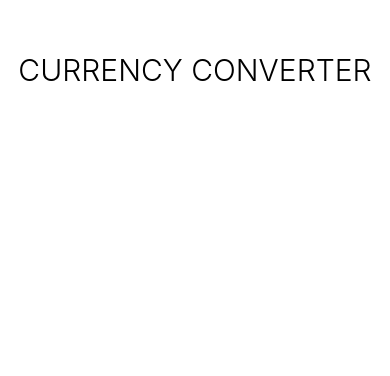
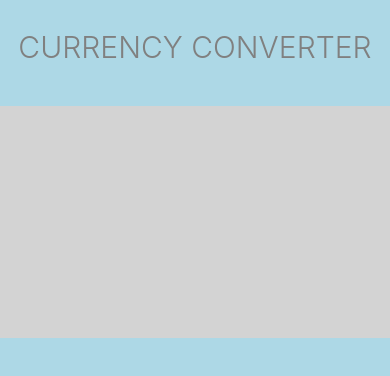
Before and after one commit to soewufunmilola/CurrencyConverter, a React Native app in the folder currencyconverterkt/: screen / in a window 390 px wide. Shown: the top 376 px of the page. Built offline with nearby package versions, Linux system fonts and the light colour scheme.

Commit message:
i have managed to import the generic currency field background

```diff
--- a/currencyconverterkt/App.js
+++ b/currencyconverterkt/App.js
@@ -1,5 +1,7 @@
 import React from 'react';
 import {Text, View } from 'react-native';
+//importing the generic currency field custom componenet
+import GenericCurrencyField from './src/component/GenericCurrencyField';
 
 export default class App extends React.Component {
   render() {
@@ -9,6 +11,15 @@ export default class App extends React.Component {
             <View style= {viewStyles.headerArea}>
               <Text style={viewStyles.headertextStyle}> CURRENCY CONVERTER </Text>
             </View>
+
+            <View style= {viewStyles.currencyBlockBackground}>
+              <GenericCurrencyField/>
+            </View>
+
+            <View style={viewStyles.keypad}>
+
+
+           </View>
 
       </View>
     );
@@ -21,16 +32,16 @@ const viewStyles =
   container:
     {
       flex: 1,
-      backgroundColor: 'white',
+      backgroundColor: 'lightblue',
       alignItems: 'center',
       justifyContent: 'flex-start',
       flexDirection: 'column',
-      paddingTop: 29
+
     },
 
   headertextStyle:
     {
-      color: 'black',
+      color: 'grey',
       fontSize: 30,
       fontWeight: '300',
 
@@ -38,20 +49,45 @@ const viewStyles =
 
   textStyle:
     {
-      color: 'red',
+      color: 'white',
       fontSize: 35,
     },
+
+    //this view will be the background to the GenericCurrencyField and the currency exchange details
+   currencyBlockBackground:
+     {
+       backgroundColor: 'lightgrey',
+       width: '100%',
+       height: '27.5%',
+       alignItems: 'center',
+       justifyContent:'center'
+
+     },
+
 /*
 the style for the header area of the app
 */
    headerArea:
    {
+
+    backgroundColor: 'lightblue',
+    width: '100%',
+    height: '12.5%',
     flexDirection: 'column',
-    backgroundColor: 'white',
-    width: '100%',
-    height: '10%',
     alignItems: 'center',
-    justifyContent: 'center'
-   }
+    justifyContent: 'flex-start',
+    paddingTop: 29
+  },
+
+  keypad:
+  {
+   flexDirection: 'row',
+   flexWrap: 'wrap',
+   padding: 30,
+   backgroundColor:'lightblue',
+   width: '100%',
+   height: '60%',
+
+  } ,
 
 });
--- /dev/null
+++ b/currencyconverterkt/src/component/GenericCurrencyField.js
@@ -0,0 +1,37 @@
+//insert React from react native boiler plate here
+import React, {Component} from 'react';
+// import the followin out of the box components from 'react-native' module
+import {Text, Image, TouchableHighlight, View} from 'react-native';
+
+class GenericCurrencyField extends Component
+{
+
+   constructor(props)
+   {
+        super(props);
+   }
+//render has to be invoed if the Component is to be drawn on the screen.
+    render()
+    {
+
+          return(
+              <View style={viewStyles.container}>
+
+              </View>
+          )
+
+    }
+
+
+}
+
+ const viewStyles =
+ {
+   container:
+   {
+     backgroundColor:'white',
+     width: '100%',
+   },
+ };
+
+export default GenericCurrencyField;
```
